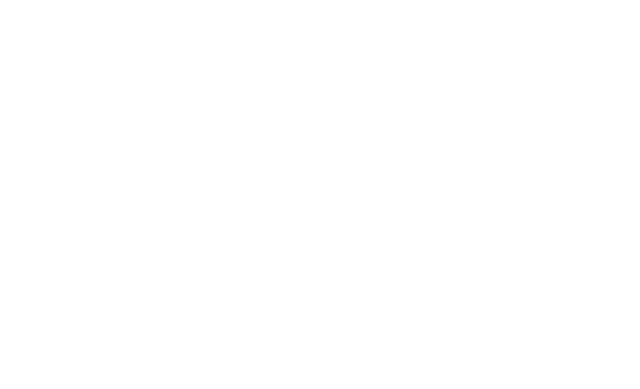
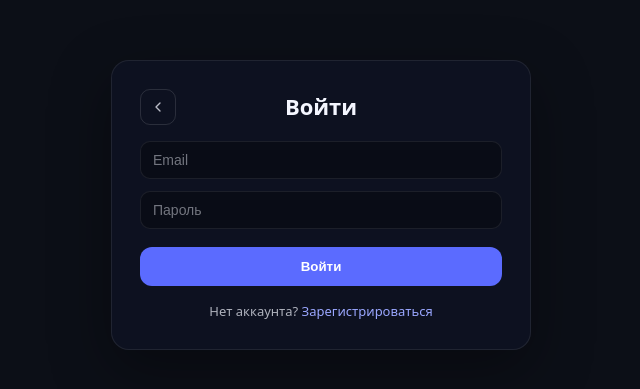
Before and after one commit to boyarkinn/Bambuc, a React (Vite) app in the folder frontend-bambuc/: page /login in a window 1280 px wide. Before the commit this address had no page. Shown: the part 195-584 px from the top of the page, without its empty margins (319-959 px from the left). Built offline with nearby package versions, Linux system fonts and the light colour scheme.

Commit message:
Добавили страницы входа и регистрации

```diff
--- a/frontend-bambuc/src/App.tsx
+++ b/frontend-bambuc/src/App.tsx
@@ -1,11 +1,13 @@
 import { Routes, Route } from 'react-router-dom'
-import { Home, Chat } from './pages'
+import { Home, Chat, Login, Register } from './pages'
 
 function App() {
   return (
     <Routes>
       <Route path="/" element={<Home />} />
       <Route path="/chat" element={<Chat />} />
+      <Route path="/login" element={<Login />} />
+      <Route path="/register" element={<Register />} />
     </Routes>
   )
 }
--- /dev/null
+++ b/frontend-bambuc/src/pages/Auth/Auth.css
@@ -0,0 +1,98 @@
+/* Обертка страницы авторизации */
+.auth {
+  min-height: 100vh;
+  display: grid;
+  place-items: center;
+  padding: 32px 20px;
+}
+
+/* Карточка формы */
+.auth__card {
+  width: min(420px, 100%);
+  padding: 28px;
+  border-radius: 18px;
+  background: rgba(15, 19, 35, 0.78);
+  border: 1px solid rgba(255, 255, 255, 0.08);
+  box-shadow: 0 20px 60px rgba(0, 0, 0, 0.35);
+  display: grid;
+  gap: 16px;
+}
+
+/* Ссылка назад */
+.auth__back {
+  position: absolute;
+  left: 0;
+  top: 50%;
+  transform: translateY(-50%);
+  width: 36px;
+  height: 36px;
+  border-radius: 10px;
+  display: grid;
+  place-items: center;
+  border: 1px solid rgba(255, 255, 255, 0.12);
+  color: rgba(244, 246, 255, 0.75);
+  transition: border-color 0.2s ease, background 0.2s ease;
+}
+
+.auth__back:hover {
+  border-color: rgba(255, 255, 255, 0.25);
+  background: rgba(255, 255, 255, 0.05);
+}
+
+.auth__back-icon {
+  width: 16px;
+  height: 16px;
+}
+
+/* Шапка карточки */
+.auth__header {
+  position: relative;
+  display: flex;
+  align-items: center;
+  justify-content: center;
+  min-height: 36px;
+}
+
+/* Заголовок формы */
+.auth__title {
+  font-size: 22px;
+  font-weight: 700;
+  text-align: center;
+}
+
+/* Форма */
+.auth__form {
+  display: grid;
+  gap: 12px;
+}
+
+/* Инпут */
+.auth__input {
+  width: 100%;
+  border-radius: 10px;
+  border: 1px solid rgba(255, 255, 255, 0.08);
+  background: rgba(9, 12, 20, 0.8);
+  color: #f4f6ff;
+  padding: 10px 12px;
+  font-size: 14px;
+}
+
+.auth__input::placeholder {
+  color: rgba(244, 246, 255, 0.45);
+}
+
+/* Кнопка формы */
+.auth__submit {
+  margin-top: 6px;
+}
+
+/* Переключатель */
+.auth__switch {
+  font-size: 13px;
+  color: rgba(244, 246, 255, 0.7);
+  text-align: center;
+}
+
+.auth__switch a {
+  color: #9aa7ff;
+}
--- /dev/null
+++ b/frontend-bambuc/src/pages/Auth/Login.tsx
@@ -0,0 +1,42 @@
+import { Link } from 'react-router-dom'
+import './Auth.css'
+
+function Login() {
+  return (
+    <main className="auth bg-dark">
+      <section className="auth__card">
+        <div className="auth__header">
+          <Link className="auth__back" to="/" aria-label="На главную">
+            <svg
+              className="auth__back-icon"
+              viewBox="0 0 24 24"
+              fill="none"
+              stroke="currentColor"
+              strokeWidth="2"
+              strokeLinecap="round"
+              strokeLinejoin="round"
+              aria-hidden="true"
+            >
+              <path d="M15 18l-6-6 6-6" />
+            </svg>
+          </Link>
+          <div className="auth__title">Войти</div>
+        </div>
+
+        <form className="auth__form">
+          <input className="auth__input" type="email" placeholder="Email" />
+          <input className="auth__input" type="password" placeholder="Пароль" />
+          <button className="btn btn-primary auth__submit" type="button">
+            Войти
+          </button>
+        </form>
+
+        <div className="auth__switch">
+          Нет аккаунта? <Link to="/register">Зарегистрироваться</Link>
+        </div>
+      </section>
+    </main>
+  )
+}
+
+export default Login
--- /dev/null
+++ b/frontend-bambuc/src/pages/Auth/Register.tsx
@@ -0,0 +1,43 @@
+import { Link } from 'react-router-dom'
+import './Auth.css'
+
+function Register() {
+  return (
+    <main className="auth bg-dark">
+      <section className="auth__card">
+        <div className="auth__header">
+          <Link className="auth__back" to="/" aria-label="На главную">
+            <svg
+              className="auth__back-icon"
+              viewBox="0 0 24 24"
+              fill="none"
+              stroke="currentColor"
+              strokeWidth="2"
+              strokeLinecap="round"
+              strokeLinejoin="round"
+              aria-hidden="true"
+            >
+              <path d="M15 18l-6-6 6-6" />
+            </svg>
+          </Link>
+          <div className="auth__title">Регистрация</div>
+        </div>
+
+        <form className="auth__form">
+          <input className="auth__input" type="text" placeholder="Имя" />
+          <input className="auth__input" type="email" placeholder="Email" />
+          <input className="auth__input" type="password" placeholder="Пароль" />
+          <button className="btn btn-primary auth__submit" type="button">
+            Зарегистрироваться
+          </button>
+        </form>
+
+        <div className="auth__switch">
+          Уже есть аккаунт? <Link to="/login">Войти</Link>
+        </div>
+      </section>
+    </main>
+  )
+}
+
+export default Register
--- /dev/null
+++ b/frontend-bambuc/src/pages/Auth/index.ts
@@ -0,0 +1,2 @@
+export { default as Login } from './Login'
+export { default as Register } from './Register'
--- a/frontend-bambuc/src/pages/Home/Home.css
+++ b/frontend-bambuc/src/pages/Home/Home.css
@@ -17,6 +17,11 @@
   font-size: 20px;
   font-weight: 700;
   letter-spacing: 0.5px;
+}
+
+/* Кнопка входа */
+.home__login {
+  letter-spacing: 0.8px;
 }
 
 /* Первый экран */
--- a/frontend-bambuc/src/pages/Home/Home.tsx
+++ b/frontend-bambuc/src/pages/Home/Home.tsx
@@ -6,6 +6,9 @@ function Home() {
     <main className="home bg-home">
       <header className="home__header">
         <div className="home__logo">BAMBUC</div>
+        <Link className="btn btn-outline btn-sm home__login" to="/login">
+          ВОЙТИ
+        </Link>
       </header>
 
       <section className="home__hero">
--- a/frontend-bambuc/src/pages/index.ts
+++ b/frontend-bambuc/src/pages/index.ts
@@ -1,2 +1,3 @@
 export { default as Home } from './Home'
 export { default as Chat } from './Chat'
+export { Login, Register } from './Auth'
```
